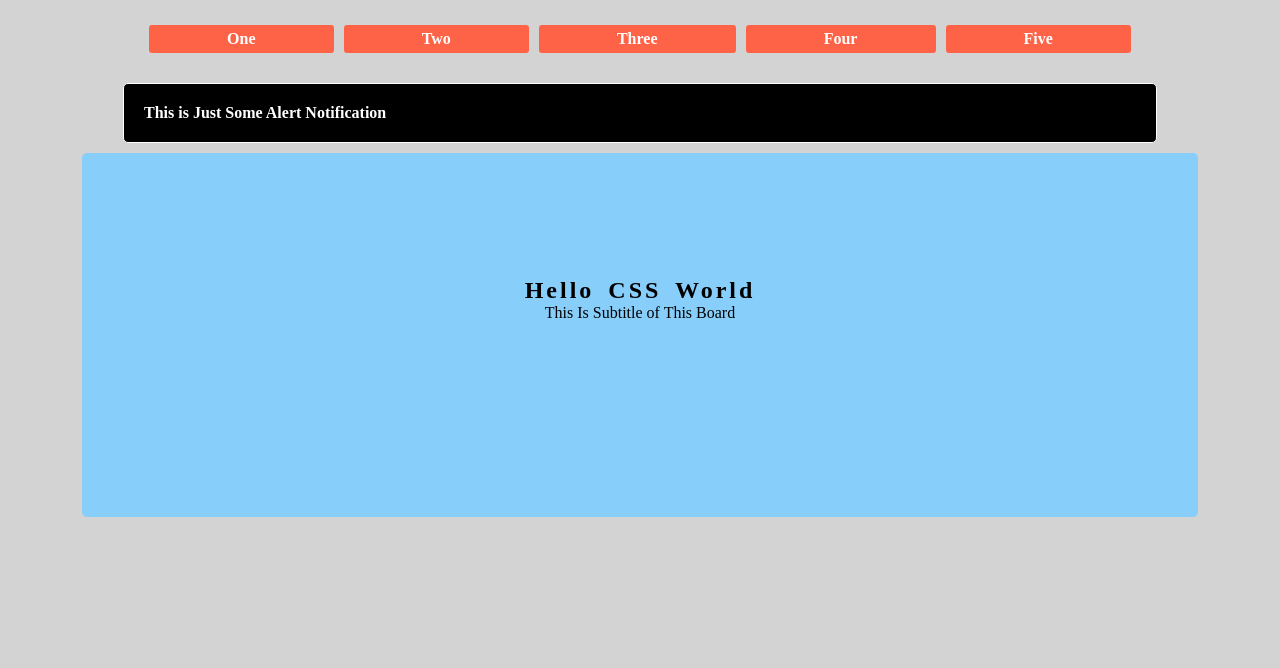
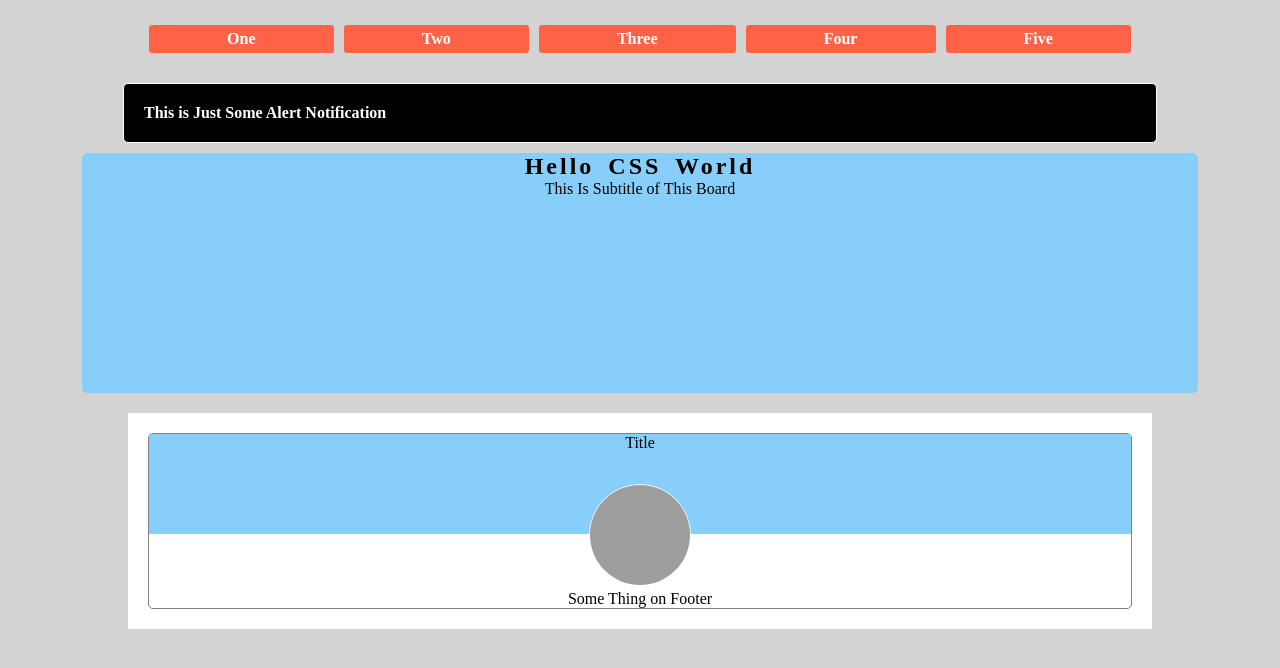
Before and after one commit to yugeshpalvai21/frontend_concepts, a plain HTML site: page css_crash/index.html in a window 1280 px wide. Drawn offline with Linux system fonts and the light colour scheme; grey boxes are pictures that could not be loaded.

Commit message:
plays with margin with negatibe values

```diff
--- a/css_crash/index.html
+++ b/css_crash/index.html
@@ -27,5 +27,15 @@
             <p>This Is Subtitle of This Board</p>
         </div>
     </div>
+
+    <div id="container">
+        <div id="users">
+            <div id="user">
+                <div id="title">Title</div>
+                <div id="image"><img src="https://images.pexels.com/photos/4058316/pexels-photo-4058316.jpeg?auto=compress&cs=tinysrgb&dpr=1&w=500" alt="sdfds" height="100px" width="100px"></div>
+                <div id="footer">Some Thing on Footer</div>
+            </div>
+        </div>
+    </div>
 </body>
 </html>
--- a/css_crash/styles.css
+++ b/css_crash/styles.css
@@ -56,7 +56,6 @@ body {
     height: 30vh;
     border-radius: 5px;
     background-color: lightskyblue;
-    padding-top: 10%;
     text-align: center;
 }
 #welcome h2 {
@@ -64,3 +63,32 @@ body {
     letter-spacing: 3px;
     word-spacing: 5px;
 }
+
+#container {
+    width: 80vw;
+    margin: auto;
+}
+
+#users {
+    padding: 20px;
+    background: #fff;
+}
+
+#user {
+    border: 1px solid grey;
+    border-radius: 5px;
+    text-align: center;
+}
+
+#title {
+    height: 100px;
+    background: lightskyblue;
+}
+
+#image {
+    margin-top: -50px;
+}
+#image img{
+    border-radius: 50%;
+    border: 1px solid #fff;
+}
```
